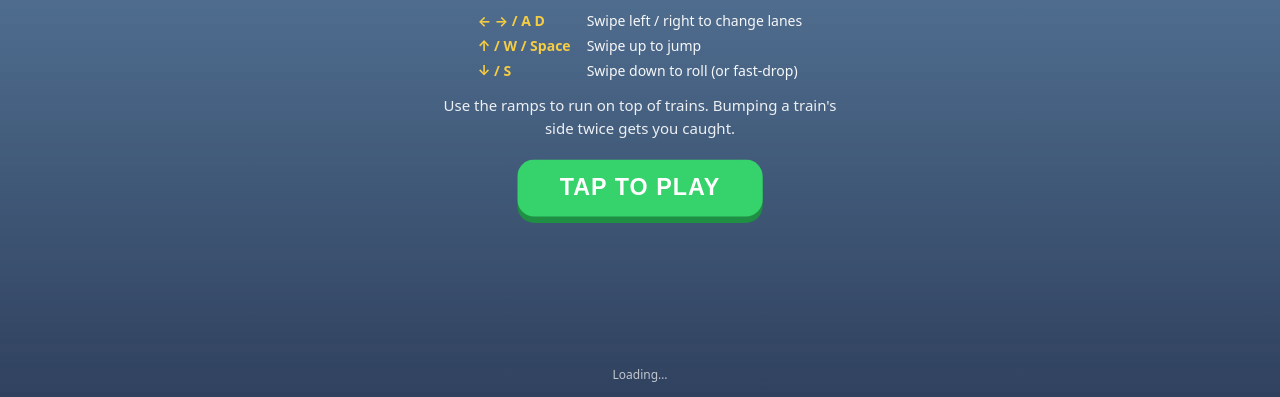
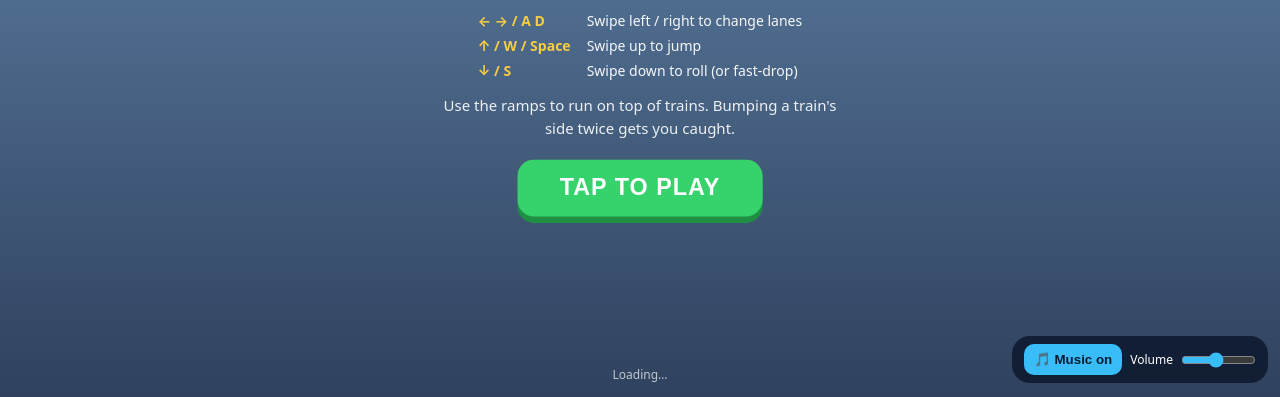
Before and after one commit to Daisy09-dev/subway-surfers, a plain HTML site: page index.html in a window 1280 px wide. Shown: the part 403-800 px from the top of the page. Drawn offline with nearby package versions, Linux system fonts and the light colour scheme.

Commit message:
Add accessible soundtrack mute and volume controls

```diff
--- a/index.html
+++ b/index.html
@@ -72,6 +72,11 @@
     .quiz-feedback { min-height:3em; line-height:1.5; margin-top:14px; }
     #quiz-next { margin-top:12px; width:100%; }
     #quiz-progress { font-size:13px; color:#c1e8ff; }
+    .music-controls { position:fixed;bottom:max(14px,env(safe-area-inset-bottom));right:12px;z-index:5;display:flex;align-items:center;gap:8px;background:rgba(10,20,40,.78);padding:8px 12px;border-radius:18px;backdrop-filter:blur(8px); }
+    .music-controls button { background:#38bdf8;color:#071b30;border:0;border-radius:10px;padding:8px 10px;font-weight:800;cursor:pointer; }
+    .music-controls input { width:75px;accent-color:#38bdf8; }
+    .music-controls label {font-size:12px;}
+
   </style>
   <script type="importmap">
     {
@@ -127,6 +132,12 @@
     </section>
   </div>
 
+  <div class="music-controls" aria-label="Original game soundtrack controls">
+    <button id="music-toggle" type="button" aria-pressed="true">🎵 Music on</button>
+    <label for="music-volume">Volume</label>
+    <input id="music-volume" type="range" min="0" max="100" value="46" aria-label="Music volume" />
+  </div>
+
   <div id="loading">Loading…</div>
 
   <script type="module" src="./src/main.js"></script>
```
